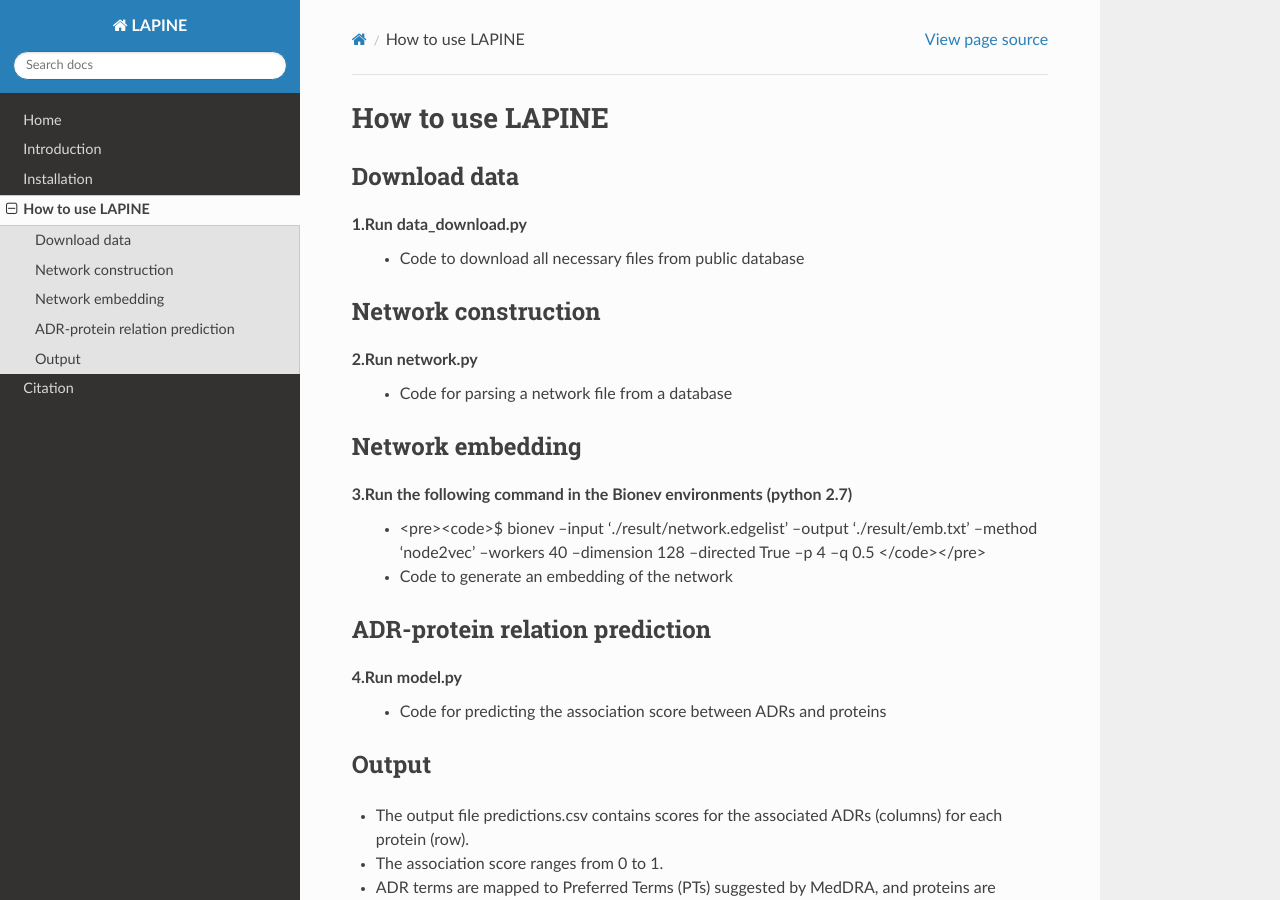
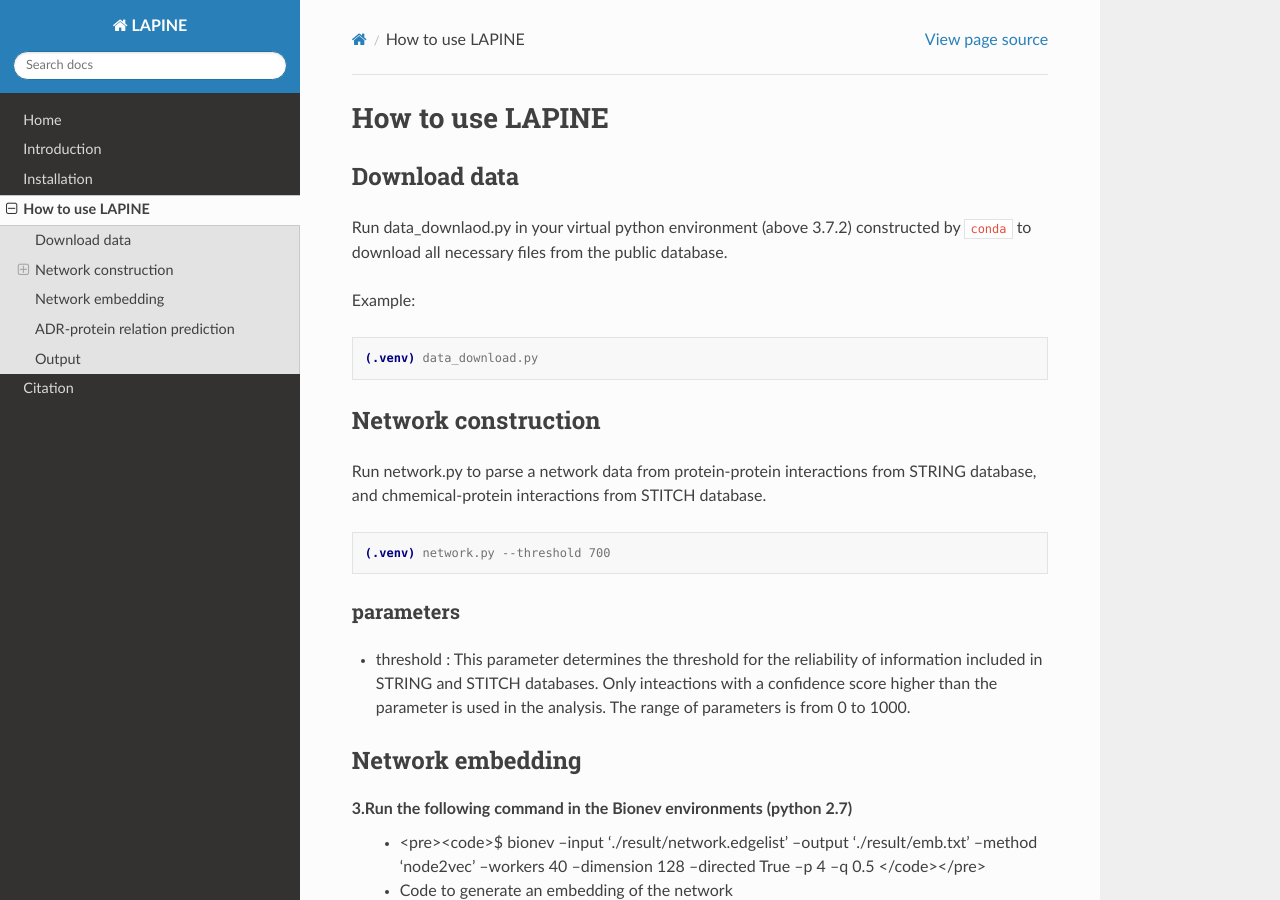
Before and after one commit to rupinas/LAPINE, a Sphinx documentation site: the page built from docs/use.rst, in a window 1280 px wide and 900 px high. Built offline with Sphinx 7.4.7 and the Read the Docs theme 2.0.0, drawn with Linux system fonts in a browser that asks for light colours.

Commit message:
Update use.rst

```diff
--- a/docs/use.rst
+++ b/docs/use.rst
@@ -5,14 +5,29 @@ How to use LAPINE
 Download data
 -------------
 
-1.Run data_download.py
-  - Code to download all necessary files from public database
+Run data_downlaod.py in your virtual python environment (above 3.7.2) constructed by ``conda`` to download all necessary files from the public database.
+
+Example:
+
+.. code-block:: console
+
+  (.venv) data_download.py
+
 
 Network construction
 --------------------
 
-2.Run network.py
-  - Code for parsing a network file from a database
+Run network.py to parse a network data from protein-protein interactions from STRING database, and chmemical-protein interactions from STITCH database.
+
+.. code-block:: console
+
+  (.venv) network.py --threshold 700
+
+parameters
+**********
+- threshold : This parameter determines the threshold for the reliability of information included in STRING and STITCH databases. Only inteactions with a confidence score higher than the parameter is used in the analysis. The range of parameters is from 0 to 1000.
+
+
 
 Network embedding
 -----------------
```
